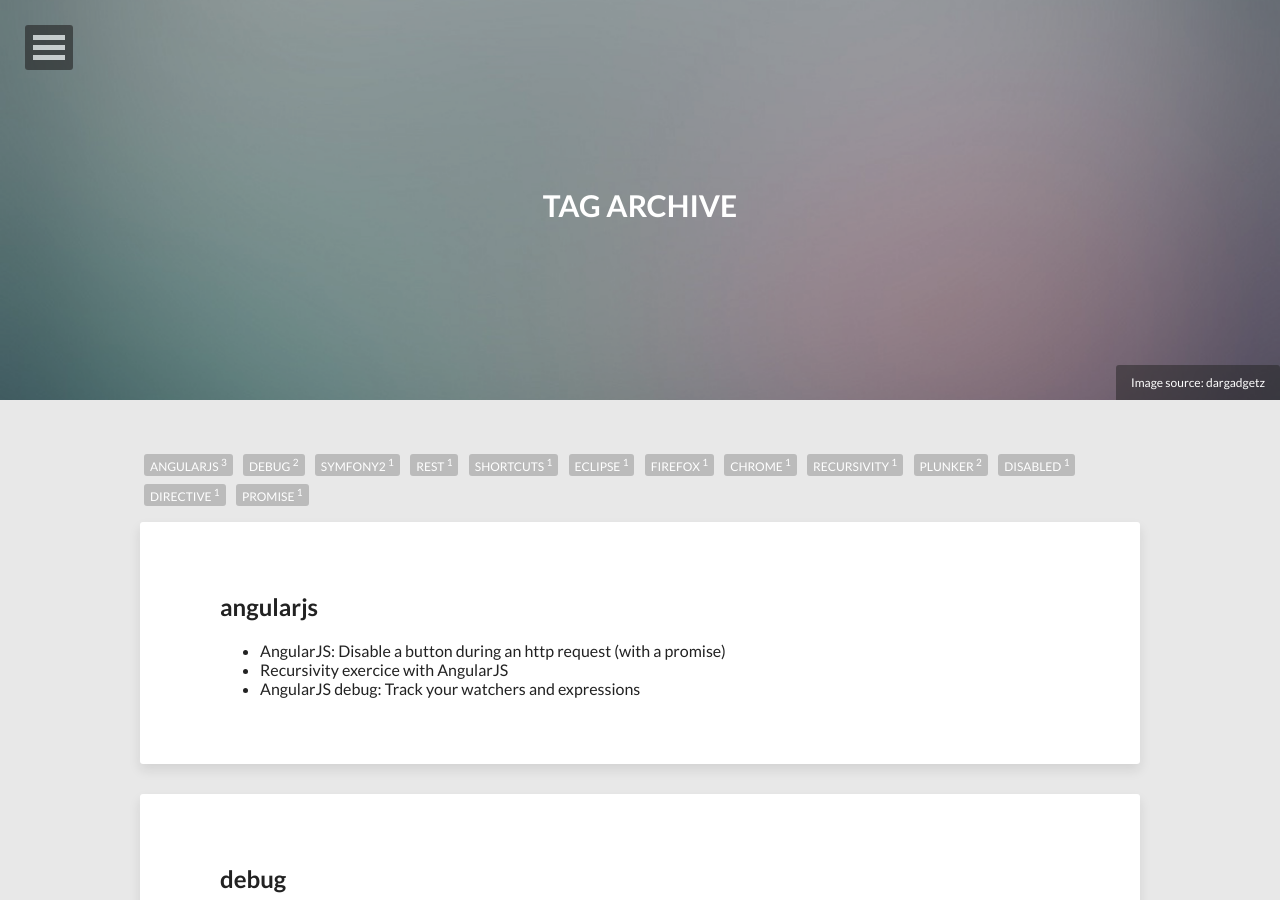
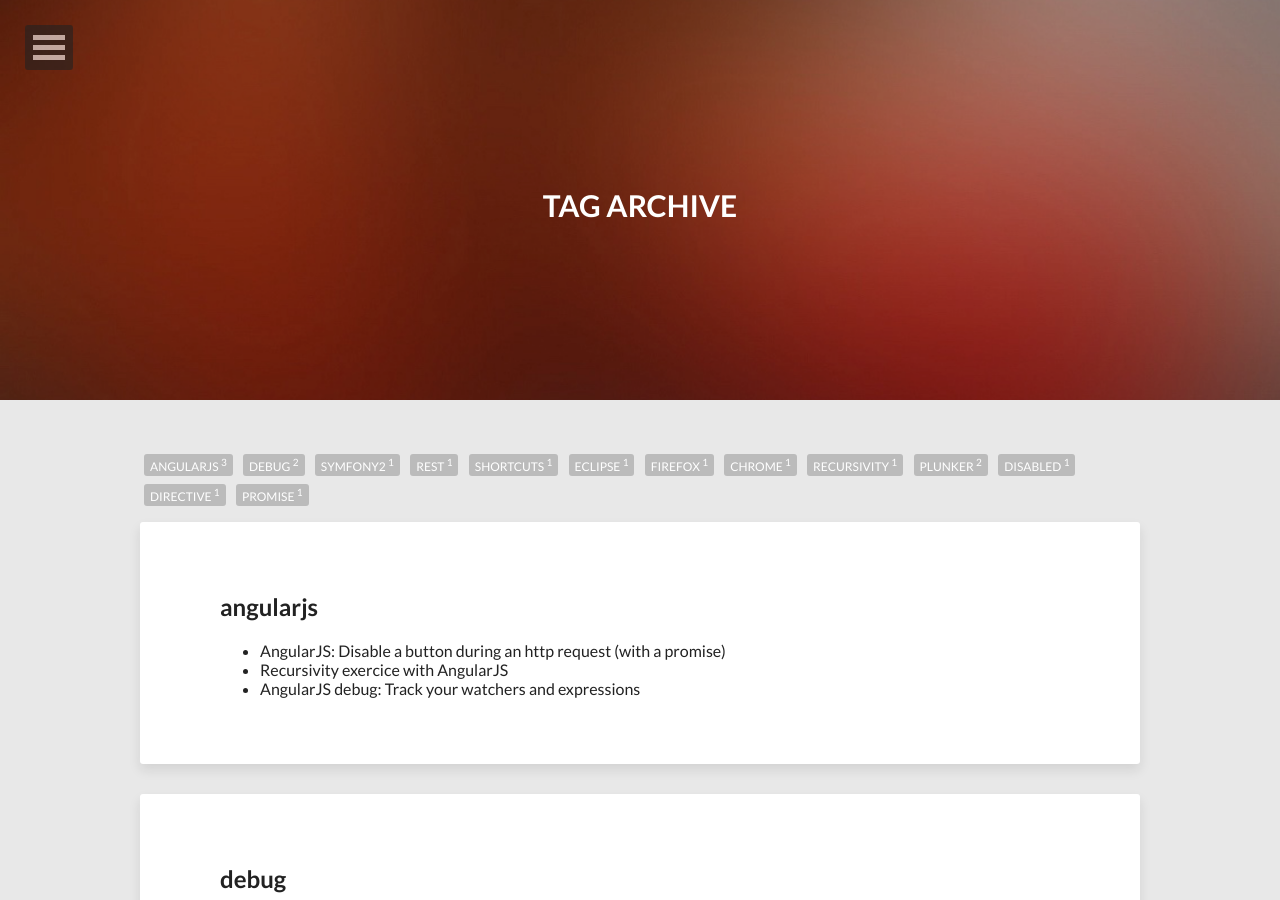
Before and after one commit to bertrandg/bertrandg.github.io, a Jekyll site: the page built from tags.html, in a window 1280 px wide and 900 px high. Built offline with Jekyll 4.4.1, drawn with Linux system fonts in a browser that asks for light colours; nearby versions of some CDN libraries.

Commit message:
change bg

```diff
--- a/posts.html
+++ b/posts.html
@@ -3,6 +3,8 @@
 permalink: /posts/
 title: All Posts
 description: "An archive of posts."
+image:
+  feature: abstract-11.jpg
 ---
 
 {% for post in site.posts %}
--- a/tags.html
+++ b/tags.html
@@ -4,9 +4,7 @@
 title: Tag Archive
 description: "An archive of posts sorted by tag."
 image:
-  feature: abstract-1.jpg
-  credit: dargadgetz
-  creditlink: http://www.dargadgetz.com/ios-7-abstract-wallpaper-pack-for-iphone-5-and-ipod-touch-retina/
+  feature: abstract-11.jpg
 ---
 
 <ul class="entry-meta inline-list">
```
